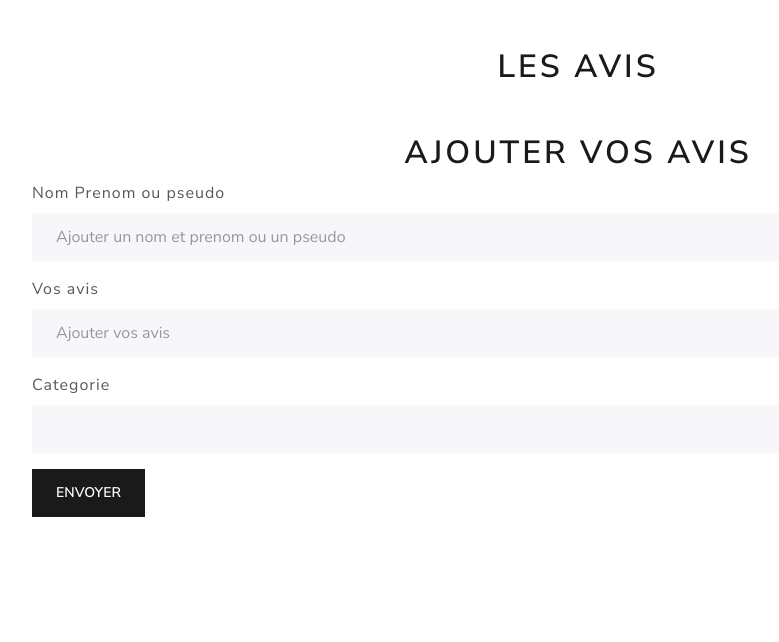
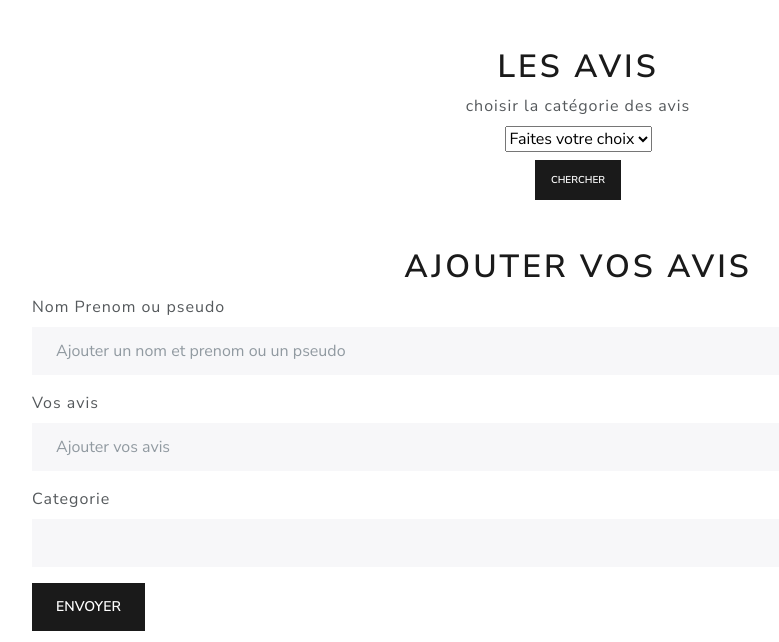
Before and after one commit to Amoun82/symfonyHotetHouse, a Symfony app: template templates/avis/index.html.twig in a window 1280 px wide. Shown: the part 158-800 px from the top of the page, without its empty margins (62-841 px from the left). Run offline with Twig, Linux system fonts and the light colour scheme; the template is opened without the code that fills it, so the values that code supplies are empty; form fields are guessed from the names that the template uses; some libraries are stand-ins or nearby versions.

Commit message:
choix de l'avis

```diff
--- a/templates/avis/index.html.twig
+++ b/templates/avis/index.html.twig
@@ -8,12 +8,33 @@
 	<section>
 		<h1 class="text-center mt-5 mb-2">Les avis</h1>
 
+			<form method="post" class="d-flex flex-column align-items-center my-2">
+				<label for="categorie">choisir la catégorie des avis</label>
+
+				<select class="my-2" name="categorie">
+					<option value="">Faites votre choix</option>
+					<option value="chambre">Chambre</option>
+					<option value="spa">Soin</option>
+					<option value="restaurant">Restaurant</option>
+				</select>
+
+				<button class="btn btn-primary btn-sm" type="submit">chercher</button>
+			</form>
+
 		{% for avi in avis %}
 			{# {{ dump(avi) }} #}
 			<div class="card mb-3">
 				<div class="row g-0">
 					<div class="col-md-4 d-flex flex-column align-items-center justify-content-center">
-						<h5 class="card-title">{% if avi.categorie == 'chambre' %} {{ 'Chambre' }} {% elseif avi.categorie == 'restaurant' %} {{ 'Restaurant' }} {% elseif avi.categorie == 'spa' %} {{ 'Soin' }} {% endif %}</h5>
+						<h5 class="card-title">
+							{% if avi.categorie == 'chambre' %}
+								{{ 'Chambre' }}
+							{% elseif avi.categorie == 'restaurant' %}
+								{{ 'Restaurant' }}
+							{% elseif avi.categorie == 'spa' %}
+								{{ 'Soin' }}
+							{% endif %}
+						</h5>
 						<img src="{% if avi.categorie == 'chambre' %} {{ asset(img_site ~ 'chambre.jpg') }} {% elseif avi.categorie == 'restaurant' %} {{ asset(img_site ~ 'restaurant.jpg') }} {% elseif avi.categorie == 'spa' %} {{ asset(img_site ~ 'soin.jpg') }} {% endif %}" class="img-fluid rounded-start" alt="{% if avi.categorie == 'chambre' %} {{ 'chambre.jpg' }} {% elseif avi.categorie == 'restaurant' %} {{ 'restaurant.jpg' }} {% elseif avi.categorie == 'spa' %} {{ 'soin.jpg' }} {% endif %}">
 					</div>
 					<div class="col-md-8 d-flex align-items-center">
```
Also changed, not shown: src/Controller/AvisController.php (+23 -2 lines).
